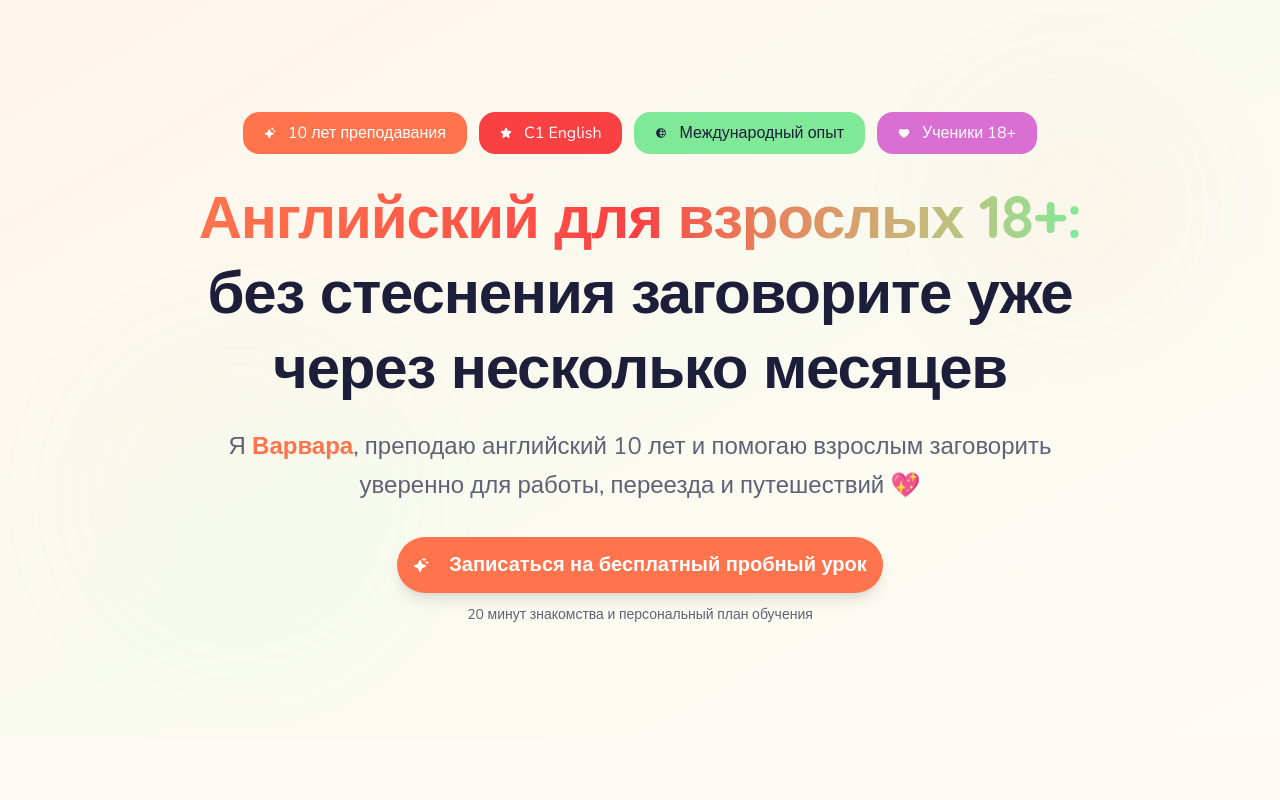
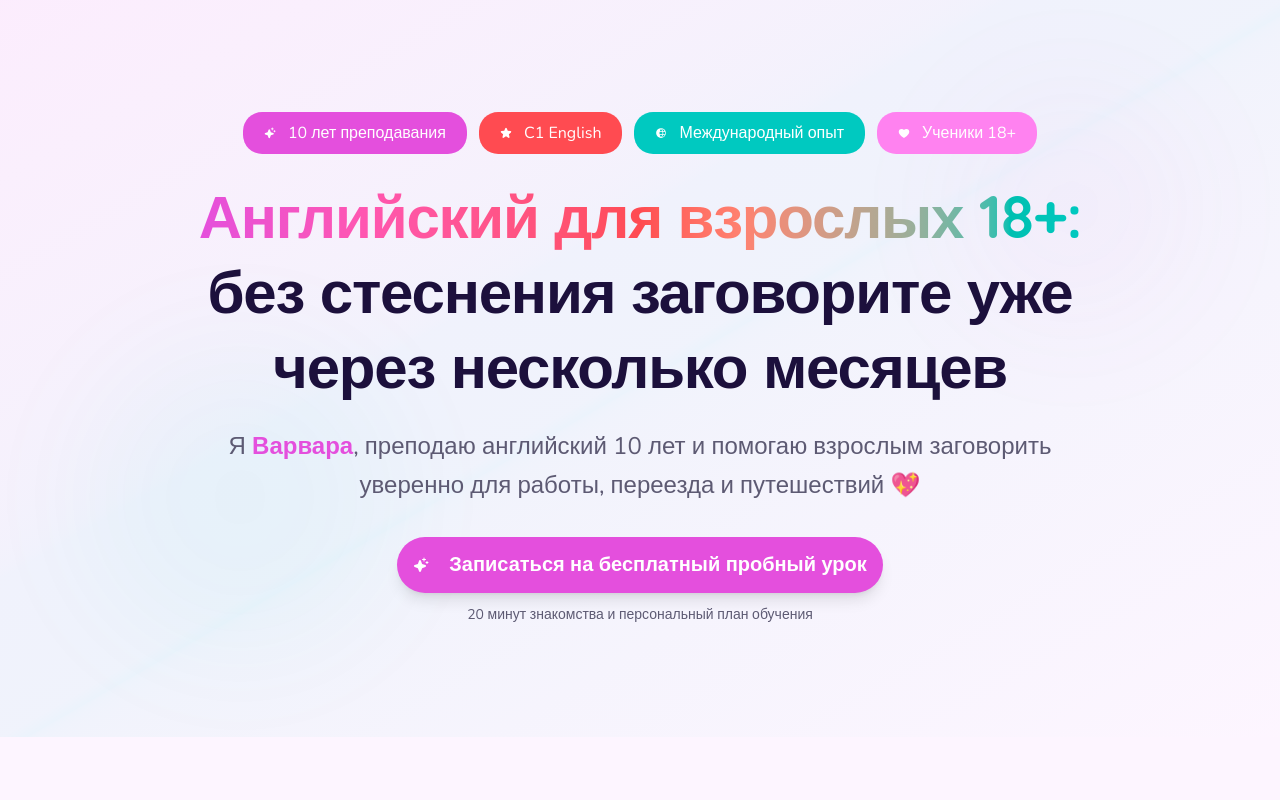
Before and after one commit to olgachka17/englishwithvarvara, a React (Vite) app: page / in a window 1280 px wide. Shown: the top 800 px of the page. Built offline with nearby package versions, Linux system fonts and the light colour scheme.

Commit message:
Generated by Spark: давай поэкспериментируем со цветовой гаммой сейчас мне нравится не оч

```diff
--- a/src/App.tsx
+++ b/src/App.tsx
@@ -54,7 +54,7 @@ function App() {
                 <Star className="mr-2" weight="fill" />
                 C1 English
               </Badge>
-              <Badge className="text-sm md:text-base px-5 py-2 bg-secondary text-secondary-foreground hover:bg-secondary/90">
+              <Badge className="text-sm md:text-base px-5 py-2 bg-secondary text-white hover:bg-secondary/90">
                 <Globe className="mr-2" weight="fill" />
                 Международный опыт
               </Badge>
@@ -420,7 +420,7 @@ function App() {
                   <p className="text-muted-foreground leading-relaxed mb-4">
                     "Занимаюсь с Варварой уже полгода. Весёлая, всегда позитивная, и главное — уроки проходят легко и интересно. С B1 дошёл до B2+! 🚀"
                   </p>
-                  <Badge className="text-xs bg-secondary text-secondary-foreground">
+                  <Badge className="text-xs bg-secondary text-white">
                     Повысил уровень до B2+
                   </Badge>
                 </CardContent>
@@ -584,7 +584,7 @@ function App() {
             <motion.div whileHover={{ scale: 1.03, y: -5 }} transition={{ type: "spring", stiffness: 300 }}>
               <Card className="h-full p-8 shadow-lg border-2 border-secondary hover:shadow-xl transition-all">
                 <CardContent className="p-0">
-                  <Badge className="mb-4 bg-secondary text-secondary-foreground">
+                  <Badge className="mb-4 bg-secondary text-white">
                     Выгодное предложение
                   </Badge>
                   <h3 className="text-2xl font-bold mb-4">Парные занятия</h3>
--- a/src/index.css
+++ b/src/index.css
@@ -8,33 +8,33 @@
 }
 
 :root {
-  --background: oklch(0.99 0.01 85);
-  --foreground: oklch(0.25 0.05 280);
+  --background: oklch(0.98 0.015 320);
+  --foreground: oklch(0.22 0.08 290);
 
   --card: oklch(1 0 0);
-  --card-foreground: oklch(0.25 0.05 280);
+  --card-foreground: oklch(0.22 0.08 290);
   --popover: oklch(1 0 0);
-  --popover-foreground: oklch(0.25 0.05 280);
+  --popover-foreground: oklch(0.22 0.08 290);
 
-  --primary: oklch(0.75 0.20 35);
+  --primary: oklch(0.68 0.24 330);
   --primary-foreground: oklch(1 0 0);
-  --secondary: oklch(0.85 0.15 150);
-  --secondary-foreground: oklch(0.25 0.05 280);
-  --muted: oklch(0.96 0.01 85);
-  --muted-foreground: oklch(0.50 0.03 280);
-  --accent: oklch(0.65 0.22 25);
+  --secondary: oklch(0.72 0.20 190);
+  --secondary-foreground: oklch(1 0 0);
+  --muted: oklch(0.96 0.02 320);
+  --muted-foreground: oklch(0.48 0.04 290);
+  --accent: oklch(0.75 0.26 25);
   --accent-foreground: oklch(1 0 0);
   --destructive: oklch(0.577 0.245 27.325);
   --destructive-foreground: oklch(1 0 0);
 
-  --highlight-pink: oklch(0.70 0.18 330);
-  --highlight-yellow: oklch(0.95 0.10 85);
+  --highlight-pink: oklch(0.82 0.22 340);
+  --highlight-yellow: oklch(0.90 0.16 95);
 
-  --border: oklch(0.92 0.01 85);
-  --input: oklch(0.92 0.01 85);
-  --ring: oklch(0.75 0.20 35);
+  --border: oklch(0.90 0.02 320);
+  --input: oklch(0.90 0.02 320);
+  --ring: oklch(0.68 0.24 330);
 
-  --radius: 1rem;
+  --radius: 1.2rem;
 }
 
 @theme {
```
Also changed, not shown: 1 other file (tests, documents, lock files or other folders).
